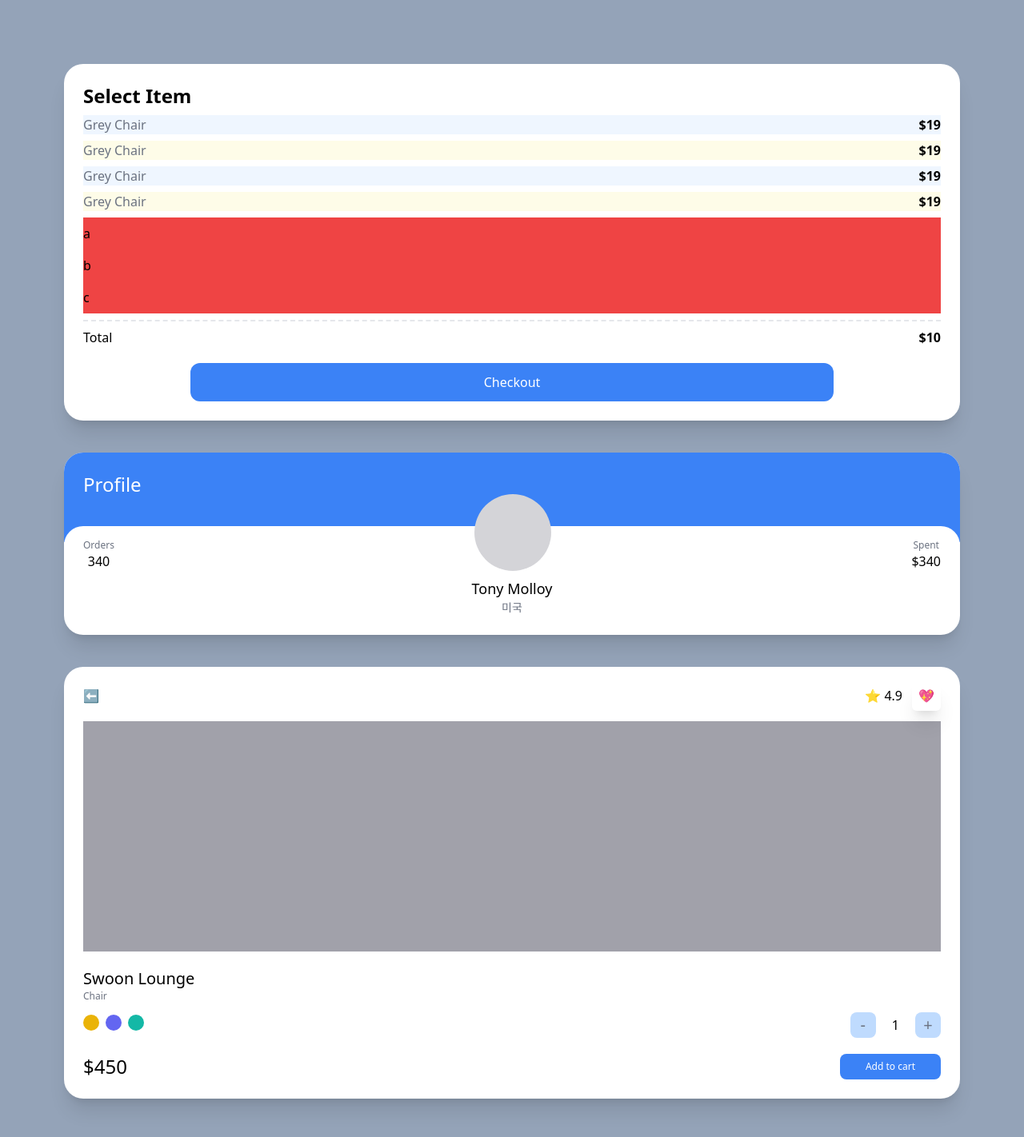
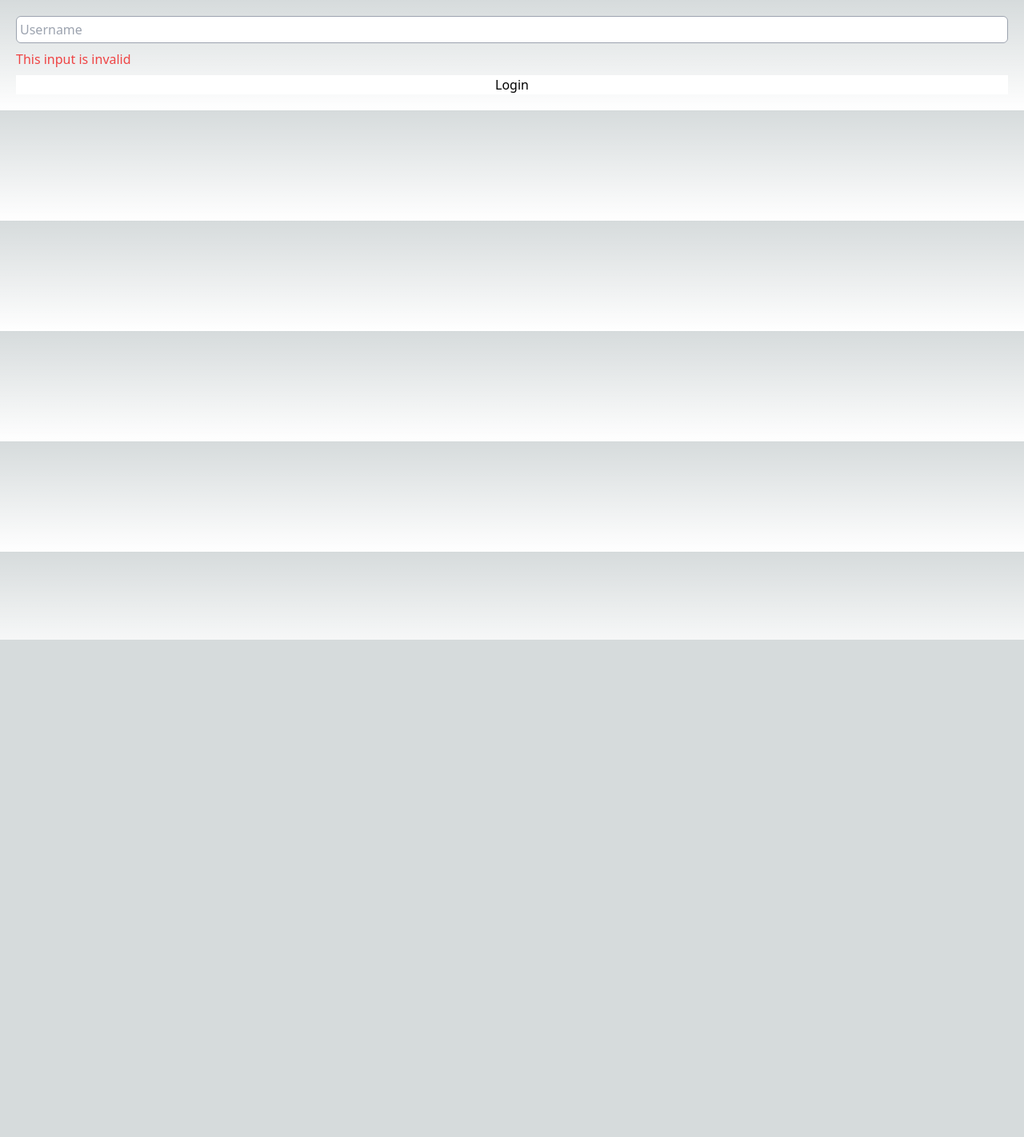
Before and after one commit to mochafreddo/carrot-market, a Next.js app: page / in a window 1280 px wide. Shown: the top 1422 px of the page at 80% size. After the commit the page ends 800 px from the top, so only its background shows below. Built offline with nearby package versions, Linux system fonts and the light colour scheme.

Commit message:
refactor: streamline index page with simplified login form

```diff
--- a/pages/index.tsx
+++ b/pages/index.tsx
@@ -2,100 +2,24 @@
 
 const Home: NextPage = () => {
   return (
-    <div className="bg-slate-400 py-20 px-20 grid gap-10 min-h-screen">
-      <div className="bg-white p-6 rounded-3xl shadow-xl">
-        <span className="font-semibold text-2xl">Select Item</span>
-        <ul>
-          {[1, 2, 3, 4].map((i) => (
-            <div
-              key={i}
-              className="flex justify-between my-2 odd:bg-blue-50 even:bg-yellow-50 first:bg-teal-50 last:bg-amber-50"
-            >
-              <span className="text-gray-500">Grey Chair</span>
-              <span className="font-semibold">$19</span>
-            </div>
-          ))}
-        </ul>
-        <ul>
-          {["a", "b", "c", ""].map((c, i) => (
-            <li className="bg-red-500 py-2 empty:hidden" key={i}>
-              {c}
-            </li>
-          ))}
-        </ul>
-        <div className="flex justify-between mt-2 pt-2 border-t-2 border-dashed">
-          <span>Total</span>
-          <span className="font-semibold">$10</span>
-        </div>
-        <button
-          className="mt-5 bg-blue-500 text-white p-3
-          text-center rounded-xl w-3/4 block mx-auto
-          hover:bg-teal-500 hover:text-black
-          active:bg-yellow-500 focus:bg-red-500
-          "
-        >
-          Checkout
-        </button>
-      </div>
-      <div className="bg-white overflow-hidden rounded-3xl shadow-xl">
-        <div className="bg-blue-500 p-6 pb-14">
-          <span className="text-white text-2xl">Profile</span>
-        </div>
-        <div className="rounded-3xl p-6 bg-white relative -top-5">
-          <div className="flex relative -top-16 items-end justify-between">
-            <div className="flex flex-col items-center">
-              <span className="text-xs text-gray-500">Orders</span>
-              <span className="font-medium">340</span>
-            </div>
-            <div className="h-24 w-24 bg-zinc-300 rounded-full" />
-            <div className="flex flex-col items-center">
-              <span className="text-xs text-gray-500">Spent</span>
-              <span className="font-medium">$340</span>
-            </div>
-          </div>
-          <div className="relative  flex flex-col items-center -mt-14 -mb-5">
-            <span className="text-lg font-medium">Tony Molloy</span>
-            <span className="text-sm text-gray-500">미국</span>
-          </div>
-        </div>
-      </div>
-      <div className="bg-white p-6 rounded-3xl shadow-xl">
-        <div className="flex mb-5 justify-between items-center">
-          <span>⬅️</span>
-          <div className="space-x-3">
-            <span>⭐️ 4.9</span>
-            <span className="shadow-xl p-2 rounded-md">💖</span>
-          </div>
-        </div>
-        <div className="bg-zinc-400 h-72 mb-5" />
-        <div className="flex flex-col">
-          <span className="font-medium text-xl">Swoon Lounge</span>
-          <span className="text-xs text-gray-500">Chair</span>
-          <div className="mt-3 mb-5 flex justify-between items-center">
-            <div className="space-x-2">
-              <button className="w-5 h-5 rounded-full bg-yellow-500 focus:ring-2 ring-offset-2 ring-yellow-500 transition" />
-              <button className="w-5 h-5 rounded-full bg-indigo-500 focus:ring-2 ring-offset-2 ring-indigo-500 transition" />
-              <button className="w-5 h-5 rounded-full bg-teal-500 focus:ring-2 ring-offset-2 ring-teal-500 transition" />
-            </div>
-            <div className="flex items-center space-x-5">
-              <button className=" rounded-lg bg-blue-200 flex justify-center items-center aspect-square w-8 text-xl text-gray-500">
-                -
-              </button>
-              <span>1</span>
-              <button className=" rounded-lg bg-blue-200 flex justify-center items-center aspect-square w-8 text-xl text-gray-500">
-                +
-              </button>
-            </div>
-          </div>
-          <div className="flex justify-between items-center">
-            <span className="font-medium text-2xl">$450</span>
-            <button className="bg-blue-500 py-2 px-8 text-center text-xs text-white rounded-lg">
-              Add to cart
-            </button>
-          </div>
-        </div>
-      </div>
-    </div>
+    <form className="flex flex-col space-y-2  p-5 ">
+      <input
+        type="text"
+        required
+        placeholder="Username"
+        className="border p-1 peer border-gray-400 rounded-md "
+      />
+      <span className="hidden peer-invalid:block peer-invalid:text-red-500">
+        This input is invalid
+      </span>
+      <span className="hidden peer-valid:block peer-valid:text-teal-500">
+        Awesome username
+      </span>
+      <span className="hidden peer-hover:block peer-hover:text-amber-500">
+        Hello
+      </span>
+      <input type="submit" value="Login" className="bg-white" />
+    </form>
   );
 };
 
```
